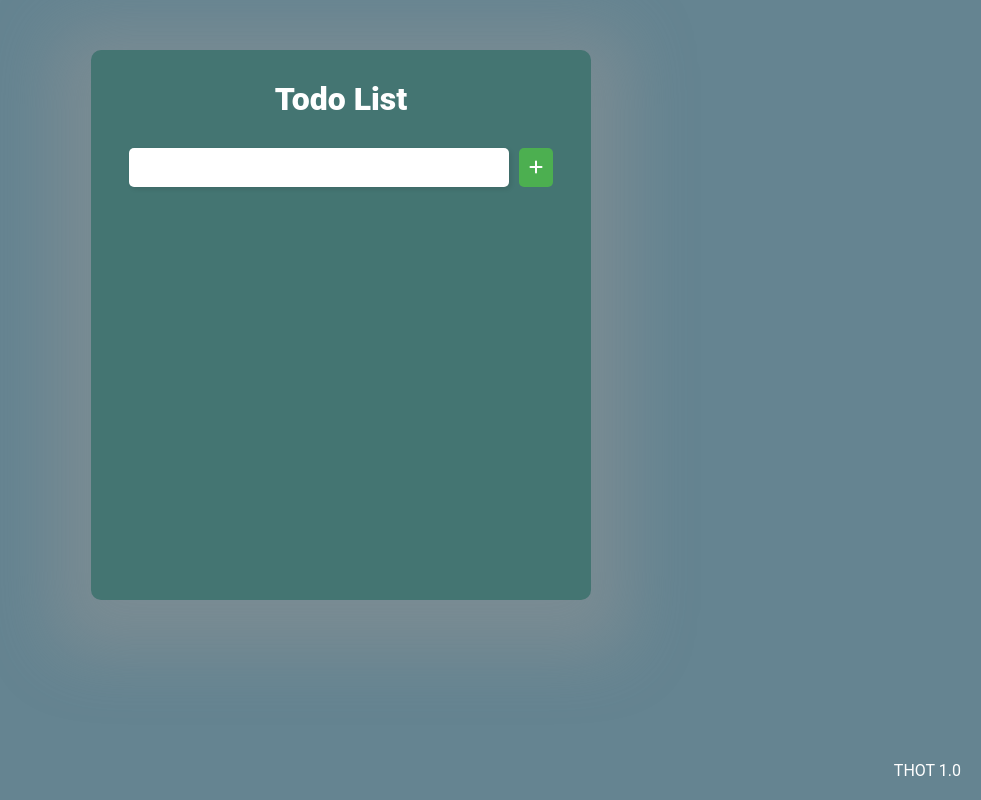
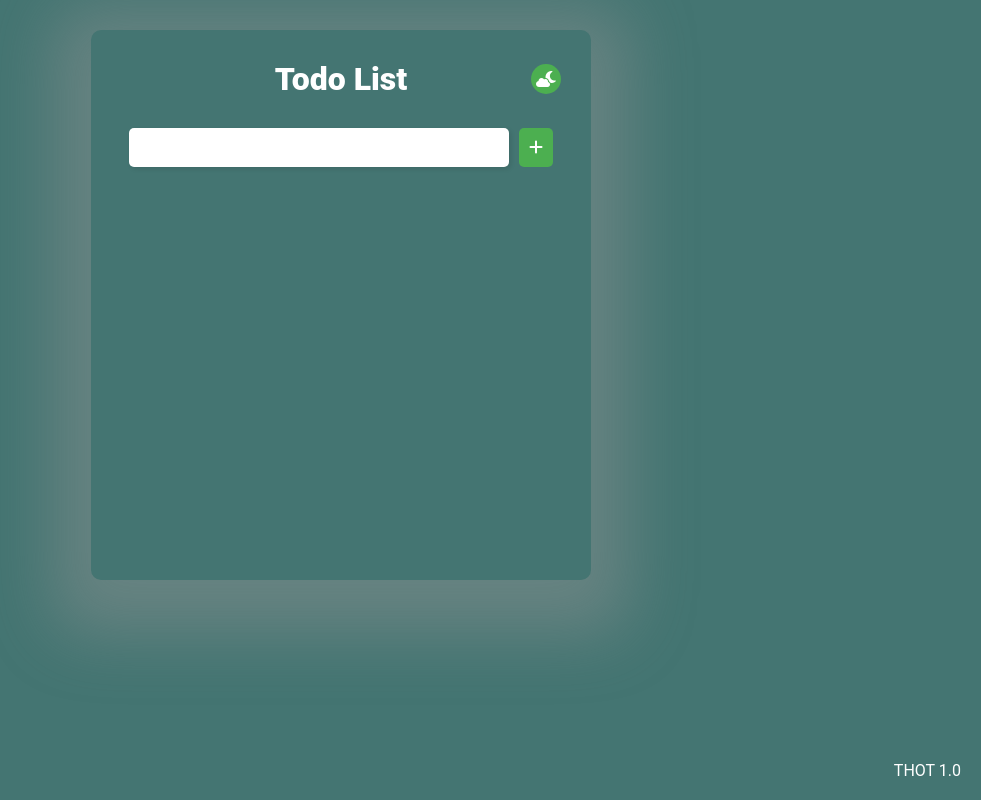
Before and after one commit to sem22-dev/react-todo-list, a React (Create React App) app: page / in a window 1280 px wide. Shown: the whole page, without its empty margins (299-1280 px from the left). Built offline with nearby package versions, Linux system fonts and the light colour scheme.

Commit message:
added nightmode and color changes

```diff
--- a/src/App.js
+++ b/src/App.js
@@ -1,14 +1,24 @@
-import React from "react"
+import {React, useState} from "react"
 import TodoList from "./Components/TodoList"
 import { GlobalStyles } from "./styles/todolist"
+import { ThemeProvider } from "styled-components"
+import {lightTheme, darkTheme} from "./styles/theme"
 
 export default function App(){
 
+    const [isDark, SetIsDark] = useState(false)
+
+    function handleToggle(){
+        return SetIsDark(!isDark)
+    }
+
+    console.log(isDark)
+
     return(
-        <>
+        <ThemeProvider theme={isDark === false ? lightTheme:  darkTheme }>
             <GlobalStyles/>
             <p className="Mark">THOT 1.0</p>
-            <TodoList />
-        </>
+            <TodoList isDark={isDark} handleToggle={handleToggle}/>
+        </ThemeProvider>
     )
 }
--- a/src/Components/TodoList.js
+++ b/src/Components/TodoList.js
@@ -1,8 +1,8 @@
 import React from "react";
-import {TodoContainer, TodoHeader, ListContainer, List, Input, Button, AddInput, DeleteButton, Button2, SmallText } from "../styles/todolist.js"
+import {TodoContainer, TodoHeader, ListContainer, List, Input, Button, AddInput, DeleteButton, Button2, SmallText, HeaderContainer } from "../styles/todolist.js"
 
 
-export default function TodoList() {
+export default function TodoList(props) {
     const [todoItems, setTodoItems] = React.useState([]);
     const [inputValue, setInputValue] = React.useState('');
 
@@ -54,8 +54,11 @@ export default function TodoList() {
     }
 
     return(
-        <TodoContainer>
-            <TodoHeader>Todo List</TodoHeader>
+        <TodoContainer isDark={props.isDark}>
+            <HeaderContainer>
+                <TodoHeader>Todo List </TodoHeader>
+                <Button onClick={props.handleToggle} className="night"><i class="fa-solid fa-cloud-moon"></i></Button>
+                </HeaderContainer>
             <AddInput>
                 <Input value={inputValue} onChange={updateInputValue} onKeyPress={handleKeyPress} />
                 <Button onClick={addTodoItem}><i class="fa-solid fa-plus"></i></Button>
--- /dev/null
+++ b/src/styles/theme.js
@@ -0,0 +1,20 @@
+export const lightTheme = {
+  backgroundColorContainer : "rgb(68, 117, 114)",
+  bodybackground : "#658491",
+  liBackground : "#fff",
+  fontColor:"#000",
+  border: "none",
+  nightBackground: "#4caf50",
+  nigthColor: "#fff",
+  deleteColor: "#FF4136"
+}
+
+export const darkTheme = {
+    backgroundColorContainer : "#1A1A1A",
+    liBackground : "#000",
+    fontColor:"#fff",
+    border : "1px solid #fff",
+    nightBackground: "#000",
+    nightColor: "#FFD369",
+    deleteColor: "#3e8e41"
+}
--- a/src/styles/todolist.js
+++ b/src/styles/todolist.js
@@ -1,15 +1,18 @@
 import styled, { createGlobalStyle } from "styled-components";
 
 const TodoContainer = styled.div`
-  background-color: #447572;
+  background-color: ${props => props.isDark ? props.theme.backgroundColorContainer : props.theme.backgroundColorContainer};
   width: 500px;
   height:550px;
   display: flex;
   flex-direction: column;
   align-items: center;
   border-radius: 10px;
-  box-shadow: 0px 15px 64px 39px rgba(150, 150, 150, 0.42);
+  box-shadow: ${props => props.isDark ? "0px 6px 57px 9px rgba(150, 150, 150, 0.44)" : "0px 15px 64px 39px rgba(150, 150, 150, 0.42)"};
+
+
   overflow-y: scroll;
+  position: relative;
 
   @media (min-width: 375px) and (max-width: 812px) {
     width: 350px;
@@ -32,6 +35,11 @@ const TodoContainer = styled.div`
   }
 `;
 
+const HeaderContainer = styled.div`
+  display: flex;
+  align-items: center;
+`
+
 const TodoHeader = styled.h2`
   margin:30px 0;
   font-size: 2rem;
@@ -51,12 +59,14 @@ const ListContainer = styled.ul`
 
 const List = styled.li`
   display: flex;
+  color: ${props => props.isDark ? props.theme.fontColor : props.theme.fontColor};
+  border : ${props => props.isDark ? props.theme.border : props.theme.border };
   align-items: center;
   justify-content: space-between;
   width: 430px;
   padding: 7px;
   margin-bottom: 10px;
-  background-color: #fff;
+  background-color: ${props => props.isDark ? props.theme.liBackground : props.theme.liBackground};
   border-radius: 5px;
   box-shadow: 2px 2px 5px rgba(0, 0, 0, 0.1);
   overflow-x: auto;
@@ -91,6 +101,20 @@ const Button = styled.button`
   &:hover {
     background-color: #3e8e41;
   }
+  &.night{
+    position: absolute;
+    right: 30px;
+    border-radius: 50%;
+    background-color: ${props => props.isDark ? props.theme.nightBackground : props.theme.nightBackground};
+    color: ${props => props.isDark ? props.theme.nightColo : props.theme.nightColo};
+    width: 30px ;
+    height: 30px;
+    padding: 2px ;
+    @media (min-width: 375px) and (max-width: 812px) {
+    width: 25px;
+    height: 25px;
+  }
+  }
 `;
 
  const Button2 = styled.button`
@@ -106,7 +130,7 @@ const Button = styled.button`
     background-color: #3e8e41;
   }
   position: fixed;
-  bottom:50px;
+  bottom:70px;
   box-shadow: 0px 9px 48px -2px rgba(6, 4, 4, 0.48);
 
   @media (min-width: 375px) and (max-width: 812px) {
@@ -123,7 +147,7 @@ const DeleteButton = styled.button`
   padding:5px 10px;
   margin-left: 10px;
   background-color: transparent;
-  color: red;
+  color: ${props => props.isDark ? props.theme.deleteColor : props.theme.deleteColor};
   border: none;
   border-radius: 5px;
   cursor: pointer;
@@ -153,14 +177,14 @@ const GlobalStyles = createGlobalStyle`
   }
 
   body {
-    background-color: #658491;
+    background-color: ${props => props.isDark ? props.theme.bodyBackground : props.theme.backgroundColorContainer};
     color: #333;
     font-family: sans-serif;
     font-size: 16px;
     display: flex;
     align-items: center;
     justify-content: center;
-    margin-top: 50px;
+    margin-top: 30px;
 
     @media (min-width: 375px) and (max-width: 812px) {
       padding: 20px 15px;
@@ -192,5 +216,6 @@ export {
   DeleteButton,
   Button2,
   SmallText,
+  HeaderContainer,
   GlobalStyles,
 };
```
